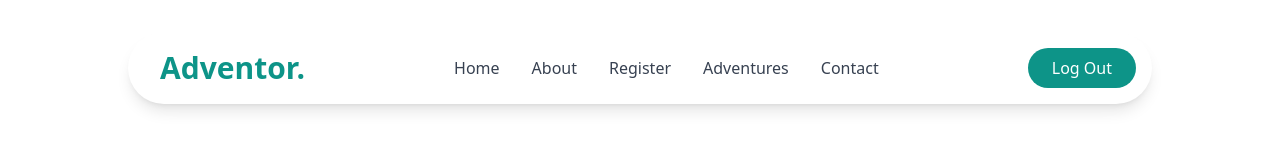
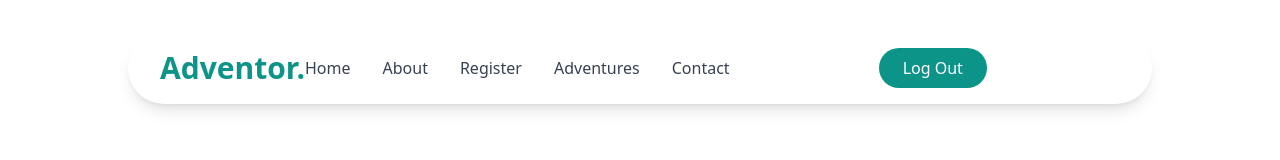
Before and after one commit to Anuragbasu039/ADVENTOR., a React (Vite) app in the folder frontend/: page /home in a window 1280 px wide. Shown: the top 160 px of the page. Built offline with nearby package versions, Linux system fonts and the light colour scheme; sample sign-in values are in the browser's storage.

Commit message:
fixing navbar

```diff
--- a/frontend/src/components/Navbar/navbar.jsx
+++ b/frontend/src/components/Navbar/navbar.jsx
@@ -33,7 +33,7 @@ const Navbar = () => {
     };
 
     return (
-        <nav className="flex items-center justify-between p-4 shadow-lg bg-white rounded-full mx-4 lg:mx-auto lg:max-w-5xl relative">
+        <nav className="flex items-center justify-between p-4 shadow-lg bg-white rounded-full mx-4 lg:mx-auto lg:max-w-5xl relative z-50">
             <div className="text-3xl font-bold text-teal-600 ml-4">Adventor.</div>
 
             <div className="lg:hidden flex items-center">
@@ -42,7 +42,7 @@ const Navbar = () => {
                 </button>
             </div>
 
-            <div className={`lg:flex lg:items-center lg:justify-center ${isOpen ? "block" : "hidden"} transition-all duration-300 lg:block absolute lg:static top-16 left-0 w-full lg:w-auto bg-white lg:bg-transparent shadow-lg lg:shadow-none rounded-lg`}>
+            <div className={`lg:flex lg:items-center lg:justify-center ${isOpen ? "block" : "hidden"} transition-all duration-300 lg:block absolute lg:static top-16 left-0 w-full lg:w-auto bg-white lg:bg-transparent shadow-lg lg:shadow-none rounded-lg z-40`}>
                 <ul className="flex flex-col items-center space-y-4 lg:space-y-0 lg:flex-row lg:space-x-8 text-gray-700 py-4 lg:py-0">
                     <li><Link to="/home" className="hover:text-gray-900 cursor-pointer">Home</Link></li>
                     <li><Link to="/about" className="hover:text-gray-900 cursor-pointer">About</Link></li>
@@ -51,12 +51,12 @@ const Navbar = () => {
                     {/*<li><Link to="/gallery" className="hover:text-gray-900 cursor-pointer">Gallery</Link></li>*/}
                     <li><Link to="/contact" className="hover:text-gray-900 cursor-pointer">Contact</Link></li>
                 </ul>
-                <button className="block lg:hidden bg-teal-600 text-white py-2 px-6 rounded-full mt-4" onClick={handleLogout}>
+                <button className="block lg:hidden bg-teal-600 text-white py-2 px-6 rounded-full mt-4 mx-auto" onClick={handleLogout}>
                     Log Out
                 </button>
             </div>
 
-            <button className="hidden lg:block bg-teal-600 text-white py-2 px-6 rounded-full" onClick={handleLogout}>
+            <button className="hidden lg:block bg-teal-600 text-white py-2 px-6 rounded-full mx-auto">
                 Log Out
             </button>
         </nav>
```
